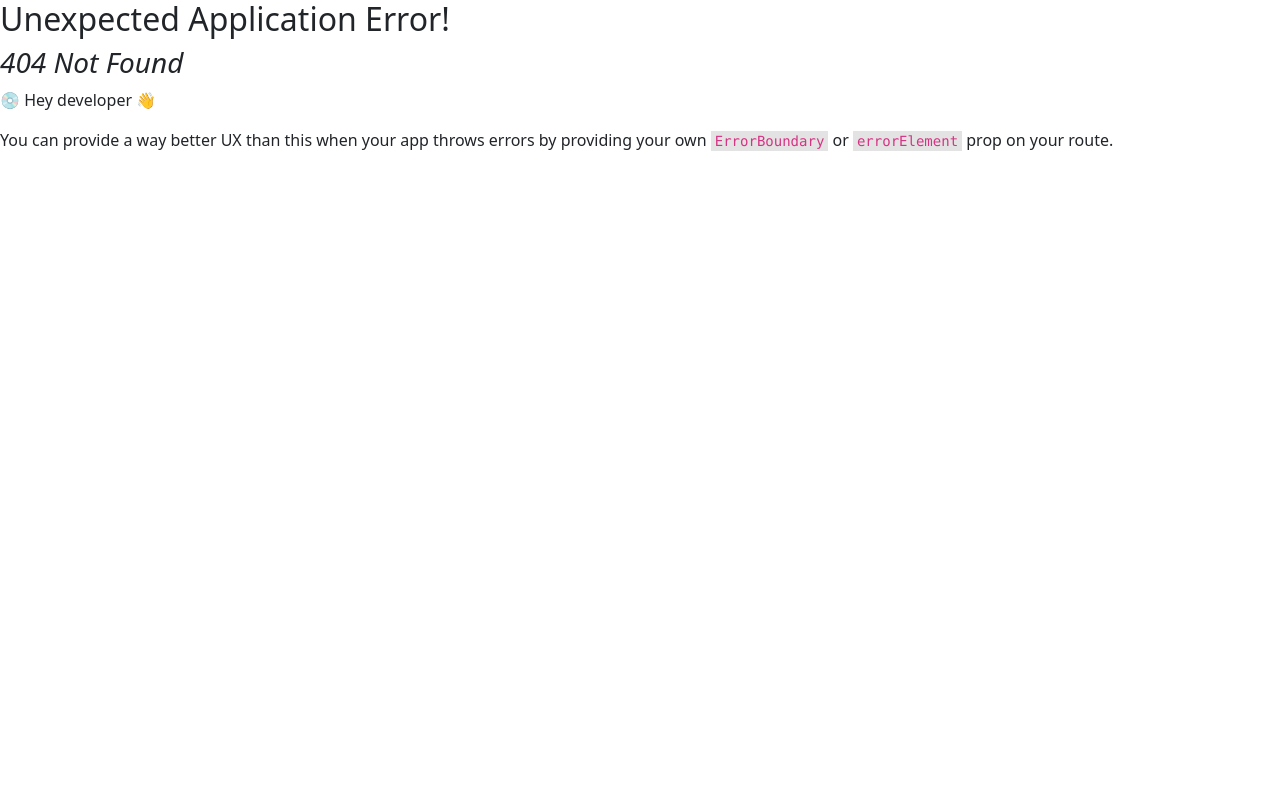
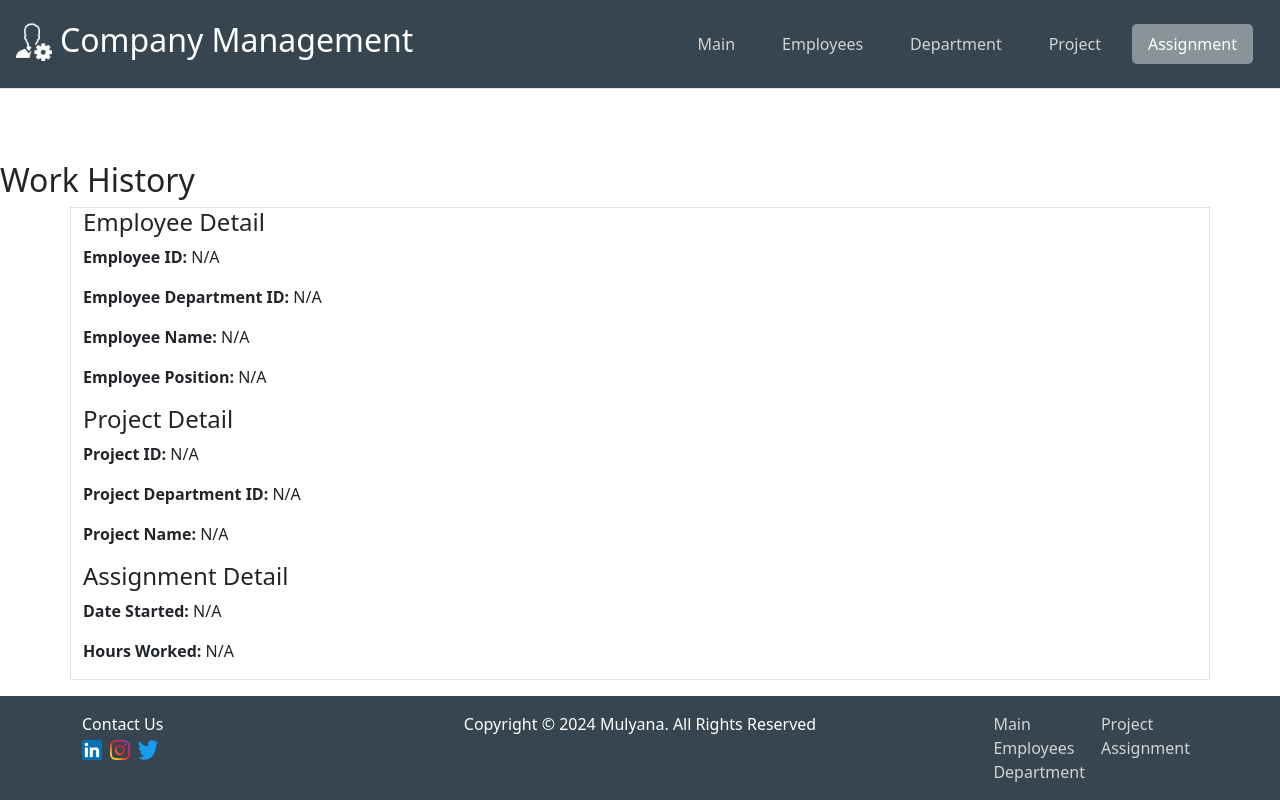
Before and after one commit to Myniv/CompanyManagementSystem, a React (Vite) app: page /assignments/1/1 in a window 1280 px wide. Before the commit this address had no page. Built offline with nearby package versions, Linux system fonts and the light colour scheme.

Commit message:
Add AssignmentDetail

```diff
--- /dev/null
+++ b/src/Component/Layout/Assignments/AssignmentsDetail.jsx
@@ -0,0 +1,76 @@
+import { useEffect, useState } from "react";
+import { useOutletContext, useParams } from "react-router-dom";
+
+const AssignmentsDetail = () => {
+  const { assignments, selectedAssignments } = useOutletContext();
+  const params = useParams();
+  const [employee, setEmployee] = useState(null);
+  const [project, setProject] = useState(null);
+  const [assignmentDetail, setAssignmentDetail] = useState([]);
+
+  useEffect(() => {
+    if (params) {
+      const storedProjects = JSON.parse(localStorage.getItem("projects")) || [];
+      const foundProject = storedProjects.find(
+        (proj) => Number(proj.projNo) === Number(params.projId)
+      );
+      setProject(foundProject || null);
+
+      const storedEmployees =
+        JSON.parse(localStorage.getItem("employees")) || [];
+      const foundEmployee = storedEmployees.find(
+        (emp) => Number(emp.empNo) === Number(params.empId)
+      );
+      setEmployee(foundEmployee || null);
+
+      const foundAssignment = assignments.find(
+        (assign) => Number(assign.assNo) === Number(selectedAssignments)
+      );
+      setAssignmentDetail(foundAssignment || null);
+    }
+  }, [params]);
+
+  return (
+    <div className="mt-5">
+      <h2>Work History</h2>
+      <div className="container border">
+        <h4>Employee Detail</h4>
+        <p>
+          <strong>Employee ID:</strong> {employee?.empNo || "N/A"}
+        </p>
+        <p>
+          <strong>Employee Department ID:</strong> {employee?.deptNo || "N/A"}
+        </p>
+        <p>
+          <strong>Employee Name:</strong>{" "}
+          {employee ? `${employee.fName} ${employee.lName}` : "N/A"}
+        </p>
+        <p>
+          <strong>Employee Position:</strong> {employee?.position || "N/A"}
+        </p>
+
+        <h4>Project Detail</h4>
+        <p>
+          <strong>Project ID:</strong> {project?.projNo || "N/A"}
+        </p>
+        <p>
+          <strong>Project Department ID:</strong> {project?.deptNo || "N/A"}
+        </p>
+        <p>
+          <strong>Project Name:</strong> {project?.projName || "N/A"}
+        </p>
+
+        <h4>Assignment Detail</h4>
+        <p>
+          <strong>Date Started:</strong> {assignmentDetail?.dateWorked || "N/A"}
+        </p>
+        <p>
+          <strong>Hours Worked:</strong>{" "}
+          {assignmentDetail?.hoursWorked || "N/A"}
+        </p>
+      </div>
+    </div>
+  );
+};
+
+export default AssignmentsDetail;
--- a/src/Component/Layout/Assignments/AssignmentsTable.jsx
+++ b/src/Component/Layout/Assignments/AssignmentsTable.jsx
@@ -4,7 +4,8 @@ import { useNavigate, useOutletContext } from "react-router-dom";
 import DeleteConfirmation from "../../Elements/DeleteConfirmation";
 
 const AssignmentsTable = () => {
-  const { assignments, setAssignments } = useOutletContext();
+  const { assignments, setAssignments, setSelectedAssignments } =
+    useOutletContext();
   const navigate = useNavigate();
 
   useEffect(() => {
@@ -33,6 +34,10 @@ const AssignmentsTable = () => {
 
   const onAddAssignment = () => {
     navigate("/assignments/new");
+  };
+  const onDetailAssignment = (empId, projId, assNo) => {
+    navigate(`/assignments/${empId}/${projId}`);
+    setSelectedAssignments(assNo);
   };
 
   return (
@@ -87,6 +92,19 @@ const AssignmentsTable = () => {
                   >
                     Delete
                   </button>
+                  <button
+                    type="button"
+                    className="btn btn-info"
+                    onClick={() =>
+                      onDetailAssignment(
+                        assignment.empNo,
+                        assignment.projNo,
+                        assignment.assNo
+                      )
+                    }
+                  >
+                    Detail
+                  </button>
                 </div>
               </td>
             </tr>
--- a/src/Page/AssignmentsPage.jsx
+++ b/src/Page/AssignmentsPage.jsx
@@ -3,10 +3,18 @@ import { Outlet } from "react-router-dom";
 
 const AssignmentPage = () => {
   const [assignments, setAssignments] = useState([]);
+  const [selectedAssignments, setSelectedAssignments] = useState(null);
 
   return (
     <>
-      <Outlet context={{ assignments, setAssignments }} />
+      <Outlet
+        context={{
+          assignments,
+          setAssignments,
+          selectedAssignments,
+          setSelectedAssignments,
+        }}
+      />
     </>
   );
 };
```
Also changed, not shown: src/Routers.jsx (+23 -21 lines).
